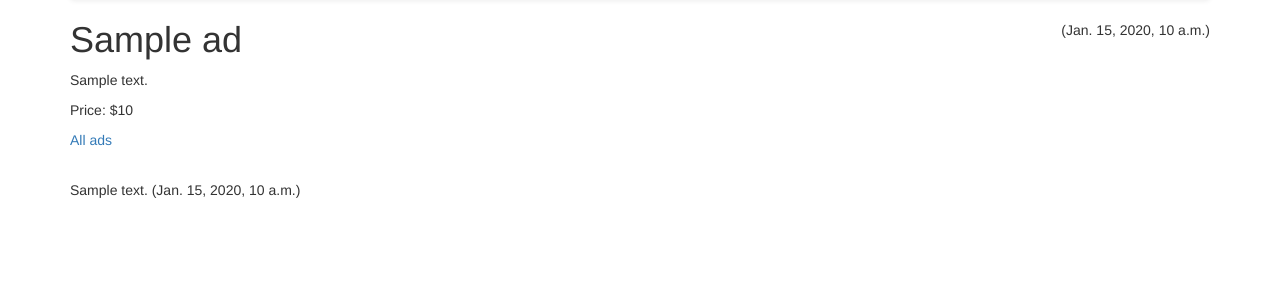
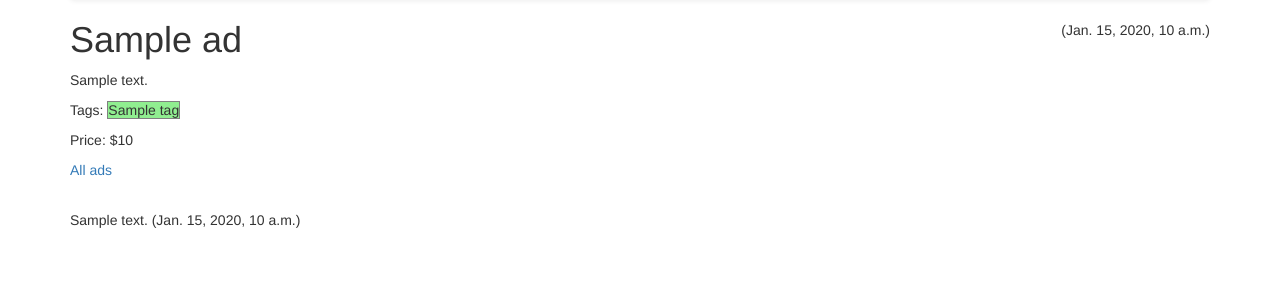
Before and after one commit to seraf7/Django4Everybody, a Django app: template voodoo/ads/templates/ads/ad_detail.html in a window 1280 px wide. Shown: the part 52-352 px from the top of the page. Run offline with Django 3.2, Linux system fonts and the light colour scheme; the template is opened without the code that fills it: most values are stand-ins (such as "Sample title", 1, 10 or a date in 2020); some libraries are stand-ins or nearby versions.

Commit message:
Soporte para busques y visualización de TAGS

```diff
--- a/voodoo/ads/templates/ads/ad_detail.html
+++ b/voodoo/ads/templates/ads/ad_detail.html
@@ -52,6 +52,19 @@
 
     <p>{{ ad.text }}</p>
 
+    <!-- Valida si existen TAGS en el anuncio -->
+    {% if ad.tags.all %}
+        <p>Tags:
+            <!-- Ciclo para imprimir TAGS -->
+            {% for tag in ad.tags.all %}
+                <span style="border:1px grey solid; background-color: LightGreen;
+                margin-right:5px;">
+                    {{ tag }}
+                </span>
+            {% endfor %}
+        </p>
+    {% endif %}
+
     <p>Price: ${{ ad.price }}</p>
 
     <!-- Verifica si existe una imagen para mostrar-->
--- a/voodoo/ads/templates/ads/ad_list.html
+++ b/voodoo/ads/templates/ads/ad_list.html
@@ -6,8 +6,8 @@
     <!-- Sección de búsuqeda de anuncios -->
     <div style="float:right">
         <form>
-            <input type="text" name="buscar" placeholder="Search..."
-            {% if buscar %} value="{{ buscar}}" {% endif %}>
+            <input type="text" name="search" placeholder="Search..."
+            {% if buscar %} value="{{ search }}" {% endif %}>
             <button type="submit">
                 <i class="fa fa-search"></i>
             </button>
```
Also changed, not shown: voodoo/ads/views.py (+8 -1 lines).
